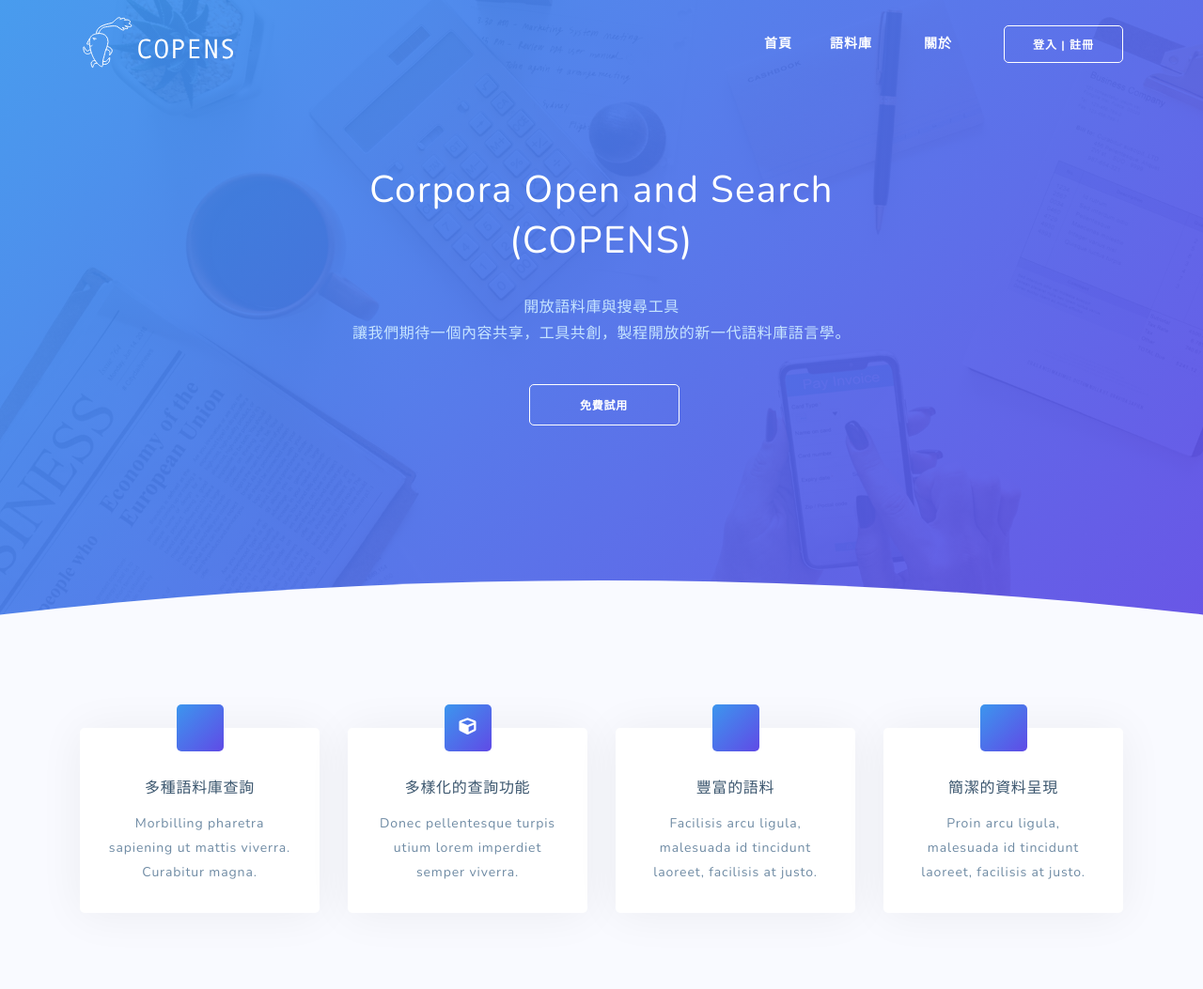
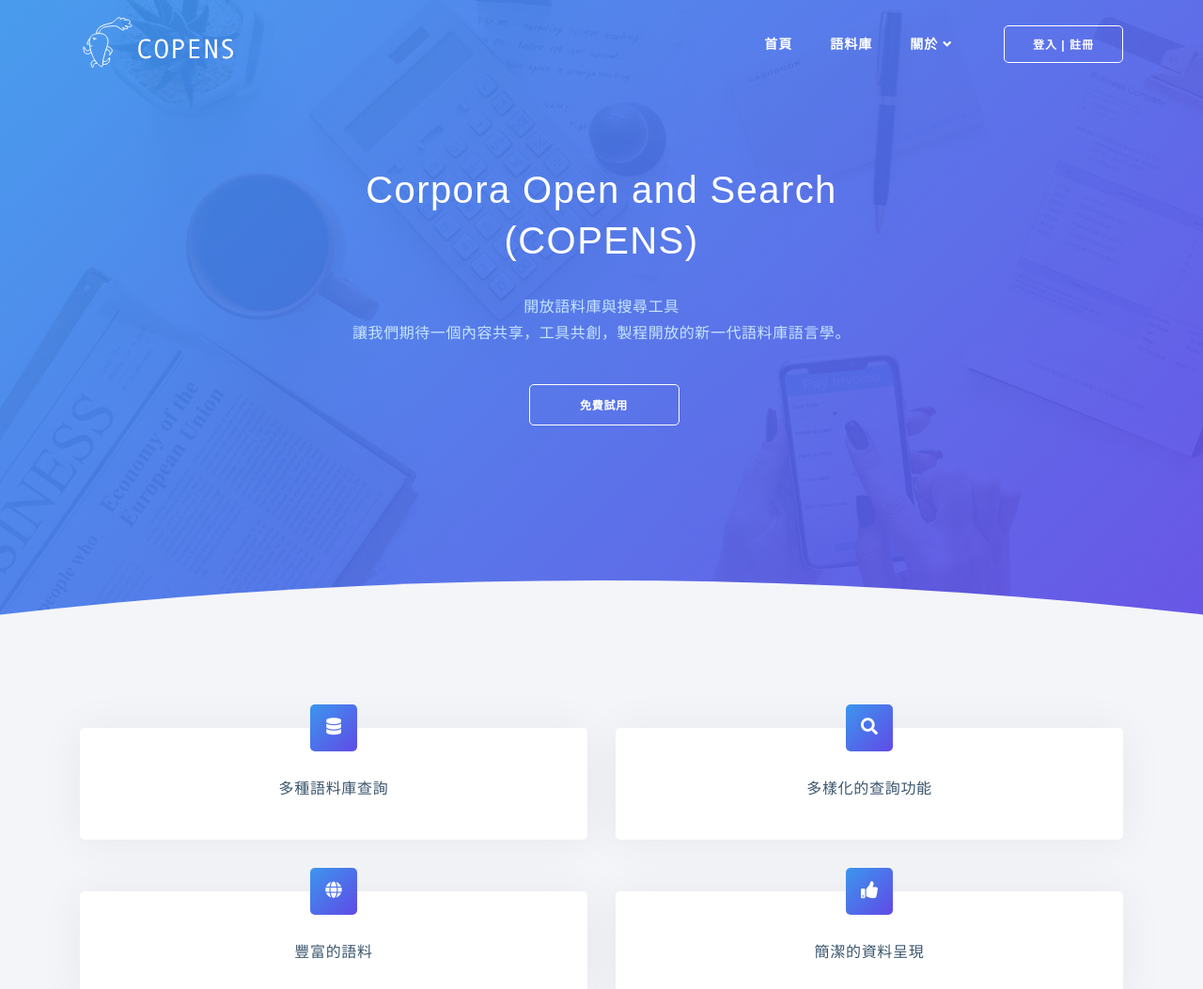
Before and after one commit to dachenlian/COPENS2, a Django app: page / in a window 1280 px wide. Shown: the top 1053 px of the page at 94% size. Run offline with Django 3.2, Linux system fonts and the light colour scheme; some libraries are stand-ins or nearby versions.

Commit message:
fix layout

```diff
--- a/COPENS/static/css/copens.css
+++ b/COPENS/static/css/copens.css
@@ -138,7 +138,7 @@ hgroup {
 
 html,
 body {
-    font-family: "Nunito", sans-serif;
+    font-family: sans-serif;
     font-weight: 400;
     background-color: #fff;
     font-size: 16px;
@@ -172,9 +172,9 @@ global styles
 */
 html,
 body {
-    background: #F9FAFF;
-    color: #6F8BA4;
-    font-family: "Nunito", sans-serif;
+    background: #F4F5F8;
+    color: #4C6072;
+    font-family: sans-serif;
 }
 
 ::selection {
@@ -780,6 +780,7 @@ header
     z-index: 99;
     right: 40px;
     display: none;
+    color: white;
 }
 
 .header-area .main-nav .menu-trigger span,
@@ -3630,3 +3631,11 @@ section h2, section h3, section h4 {
 .header-section h2 {
     font-size: 1.3rem;
 }
+
+@media (max-width: 991px) {
+
+    .header-area .logo {
+        margin-top: 10px !important;
+        margin-left: 30px;
+    }
+}
--- a/COPENS/templates/copens_static_pages/generic/footer.html
+++ b/COPENS/templates/copens_static_pages/generic/footer.html
@@ -14,10 +14,10 @@
                 </div>
                 <div class="text">
                 <ul class="social">
-                    <li><a href="#"><i class="fa fa-facebook"></i></a></li>
-                    <li><a href="#"><i class="fa fa-twitter"></i></a></li>
-                    <li><a href="#"><i class="fa fa-linkedin"></i></a></li>
-                    <li><a href="#"><i class="fa fa-google-plus"></i></a></li>
+                    <li><a href="#"><i class="fab fa-facebook-f"></i></a></li>
+                    <li><a href="#"><i class="fab fa-twitter"></i></a></li>
+                    <li><a href="#"><i class="fab fa-linkedin"></i></a></li>
+                    <li><a href="#"><i class="fab fa-google-plus"></i></a></li>
                 </ul>
                 </div>
             </div>
--- a/COPENS/templates/copens_static_pages/generic/navbar.html
+++ b/COPENS/templates/copens_static_pages/generic/navbar.html
@@ -19,7 +19,7 @@
                     <!-- ***** Menu Start ***** -->
                     <ul class="nav">
                         <li><a href="{% url 'copens_static_pages:home' %}">首頁</a></li>
-                        <li class="submenu">
+                        <li>
                             <a href="{% url 'copens_static_pages:query' %}">語料庫</a>
                         </li>
                         <!---
@@ -28,7 +28,7 @@
                         </li>
                         -->
                         <li class="submenu">
-                            <a href="">關於</a>
+                            <a href="#">關於 <i class="fa fa-angle-down"></i></a>
                             <ul>
                                 <li><a href="{% url 'copens_static_pages:about' %}">關於COPENS</a></li>
                                 <li><a href="{% url 'copens_static_pages:term_of_use' %}">使用條款</a></li>
@@ -37,7 +37,7 @@
                         </li>
                         {% if user.is_authenticated %}
                             <li id="user_submenu" class="submenu">
-                                <a class="btn-nav" href="">歡迎 {{ user.user_name }}</a>
+                                <a class="btn-nav" href="#">歡迎 {{ user.get_username }} <i class="fa fa-angle-down"></i></a>
                                 <ul>
                                     <li><a href="{% url 'create:home' %}">使用者後台</a></li>
                                     <li><form class="" method="POST" action="{% url 'account_logout' %}"><a href="#" onclick="$(this).closest('form').submit()">登出</a> {% csrf_token %}</form></li>
@@ -50,7 +50,7 @@
                         {% endif %}
 
                     </ul>
-                    <a class="menu-trigger">
+                    <a class="menu-trigger" style="color: white">
               <span>Menu</span>
             </a>
                     <!-- ***** Menu End ***** -->
--- a/COPENS/templates/copens_static_pages/home.html
+++ b/COPENS/templates/copens_static_pages/home.html
@@ -41,49 +41,49 @@
         <div class="col-lg-12">
           <div class="row">
             <!-- ***** Features Small Item Start ***** -->
-            <div class="col-lg-3 col-md-6 col-sm-6 col-12" data-scroll-reveal="enter bottom move 50px over 0.6s after 0.2s" data-scroll-reveal-id="1" data-scroll-reveal-initialized="true" data-scroll-reveal-complete="true">
+            <div class="col-lg-6 col-md-6 col-sm-6 col-12" data-scroll-reveal="enter bottom move 50px over 0.6s after 0.2s" data-scroll-reveal-id="1" data-scroll-reveal-initialized="true" data-scroll-reveal-complete="true">
               <div class="features-small-item">
                 <div class="icon">
-                  <i class="fa fa-comments-o"></i>
+                  <i class="fa fa-database"></i>
                 </div>
                 <h5 class="features-title">多種語料庫查詢</h5>
-                <p>Morbilling pharetra sapiening ut mattis viverra. Curabitur magna.</p>
+                <!-- <p>Morbilling pharetra sapiening ut mattis viverra. Curabitur magna.</p> -->
               </div>
             </div>
             <!-- ***** Features Small Item End ***** -->
 
             <!-- ***** Features Small Item Start ***** -->
-            <div class="col-lg-3 col-md-6 col-sm-6 col-12" data-scroll-reveal="enter bottom move 50px over 0.6s after 0.4s" data-scroll-reveal-id="2" data-scroll-reveal-initialized="true" data-scroll-reveal-complete="true">
+            <div class="col-lg-6 col-md-6 col-sm-6 col-12" data-scroll-reveal="enter bottom move 50px over 0.6s after 0.4s" data-scroll-reveal-id="2" data-scroll-reveal-initialized="true" data-scroll-reveal-complete="true">
               <div class="features-small-item">
                 <div class="icon">
-                  <i class="fa fa-cube"></i>
+                  <i class="fa fa-search"></i>
                 </div>
                 <h5 class="features-title">多樣化的查詢功能</h5>
-                <p>Donec pellentesque turpis utium lorem imperdiet semper viverra.</p>
+                <!-- <p>Donec pellentesque turpis utium lorem imperdiet semper viverra.</p> -->
               </div>
             </div>
             <!-- ***** Features Small Item End ***** -->
 
             <!-- ***** Features Small Item Start ***** -->
-            <div class="col-lg-3 col-md-6 col-sm-6 col-12" data-scroll-reveal="enter bottom move 50px over 0.6s after 0.6s" data-scroll-reveal-id="3" data-scroll-reveal-initialized="true" data-scroll-reveal-complete="true">
+            <div class="col-lg-6 col-md-6 col-sm-6 col-12" data-scroll-reveal="enter bottom move 50px over 0.6s after 0.6s" data-scroll-reveal-id="3" data-scroll-reveal-initialized="true" data-scroll-reveal-complete="true">
               <div class="features-small-item">
                 <div class="icon">
-                  <i class="fa fa-bank"></i>
+                  <i class="fa fa-globe"></i>
                 </div>
                 <h5 class="features-title">豐富的語料</h5>
-                <p>Facilisis arcu ligula, malesuada id tincidunt laoreet, facilisis at justo.</p>
+                <!-- <p>Facilisis arcu ligula, malesuada id tincidunt laoreet, facilisis at justo.</p> -->
               </div>
             </div>
             <!-- ***** Features Small Item End ***** -->
 
             <!-- ***** Features Small Item Start ***** -->
-            <div class="col-lg-3 col-md-6 col-sm-6 col-12" data-scroll-reveal="enter bottom move 50px over 0.6s after 0.8s" data-scroll-reveal-id="4" data-scroll-reveal-initialized="true" data-scroll-reveal-complete="true">
+            <div class="col-lg-6 col-md-6 col-sm-6 col-12" data-scroll-reveal="enter bottom move 50px over 0.6s after 0.8s" data-scroll-reveal-id="4" data-scroll-reveal-initialized="true" data-scroll-reveal-complete="true">
               <div class="features-small-item">
                 <div class="icon">
-                  <i class="fa fa-dollar"></i>
+                  <i class="fa fa-thumbs-up"></i>
                 </div>
                 <h5 class="features-title">簡潔的資料呈現</h5>
-                <p>Proin arcu ligula, malesuada id tincidunt laoreet, facilisis at justo.</p>
+                <!-- <p>Proin arcu ligula, malesuada id tincidunt laoreet, facilisis at justo.</p> -->
               </div>
             </div>
             <!-- ***** Features Small Item End ***** -->
--- a/COPENS/templates/createcorpora/results.html
+++ b/COPENS/templates/createcorpora/results.html
@@ -15,7 +15,7 @@
         <a href="{% url 'create:home' %}">重新查詢</a>
         <div class="row">
             <div class="col-12">
-                <div class="card">
+                <div class="card" style="margin-bottom: 2em">
                     <div class="card-body">
                         <h5 class="card-title">查詢條件</h5>
                         <div class="row">
```
Also changed, not shown: COPENS/templates/copens_static_pages/generic/base.html (+5 -3 lines), COPENS/templates/createcorpora/user_panel.html (+32 -29 lines), COPENS/static/images/section-bottom.svg, COPENS/static/images/section-top.svg.
